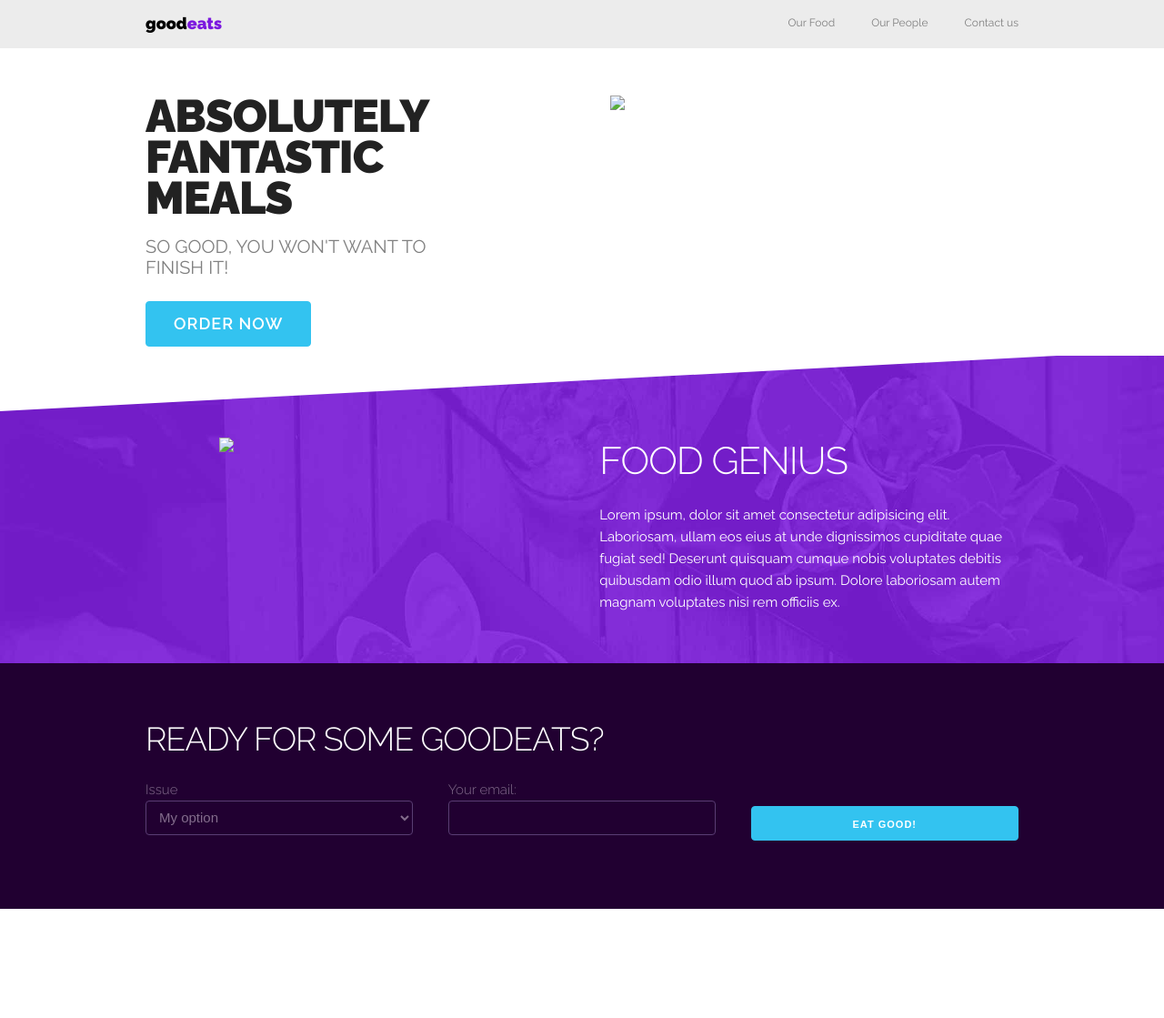
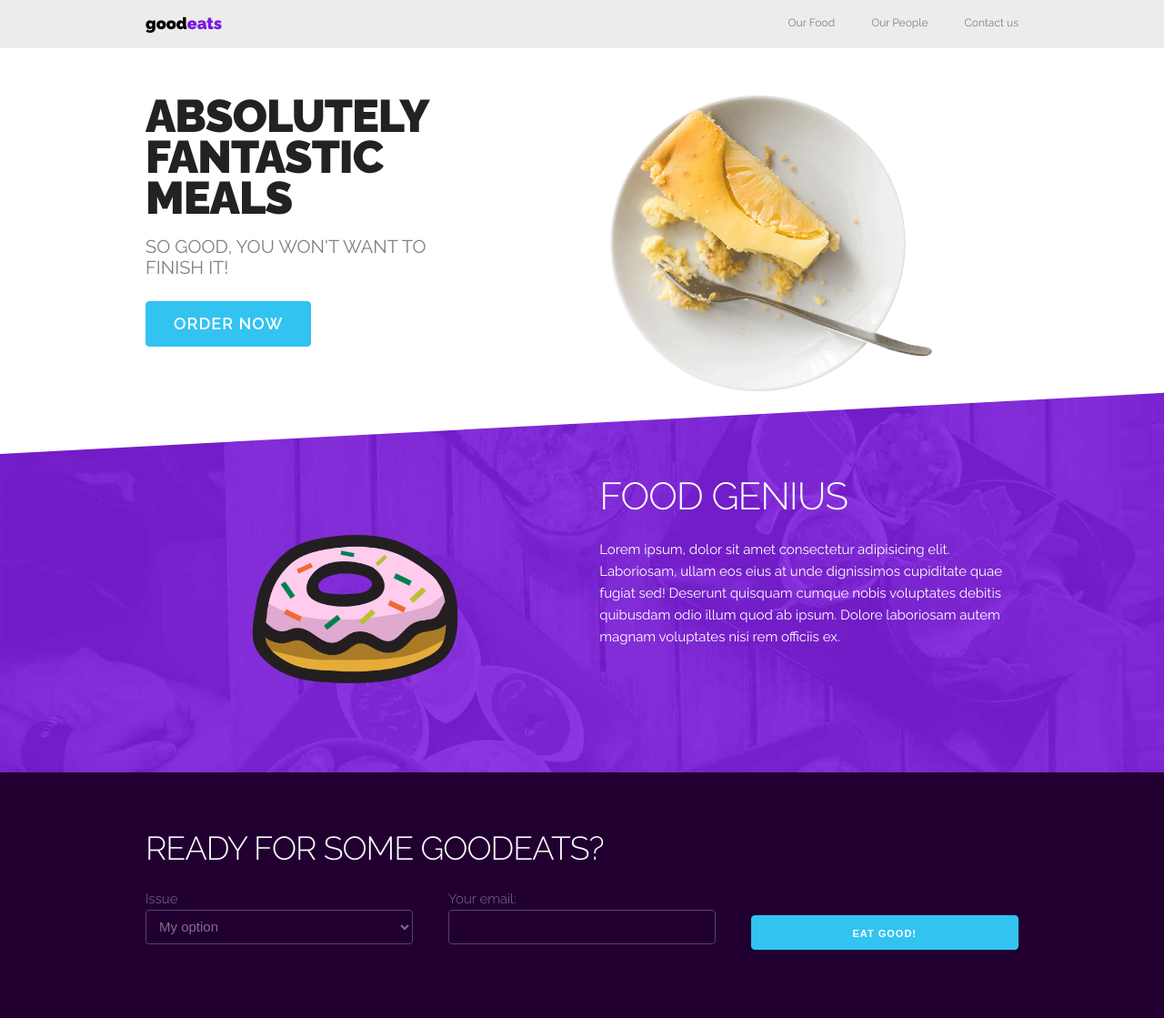
Before and after one commit to WebDevTuts/build_website_with_skeleton_css, a website: page index.html in a window 1280 px wide. Shown: the whole page at 91% size. Before the commit the page ends 999 px from the top, so only its background shows below. Drawn offline with Linux system fonts and the light colour scheme; the site is published under a folder, as on GitHub Pages, so addresses that start at the root find nothing.

Commit message:
Edit image link path

```diff
--- a/index.html
+++ b/index.html
@@ -55,7 +55,7 @@
         <a href="#" id="cta" class="button button-primary">Order now</a>
       </div>
       <div class="seven columns">
-        <img src="/images/plate.png" id="plate">
+        <img src="images/plate.png" id="plate">
       </div>
     </div>
   </div>
@@ -65,7 +65,7 @@
     <div class="container padding2">
       <div class="row">
         <div class="one-half column">
-          <img src="/images/donut.png" id="donut">
+          <img src="images/donut.png" id="donut">
         </div>
         <div class="one-half column">
           <h2 class="uc wt">Food Genius</h2>
```
